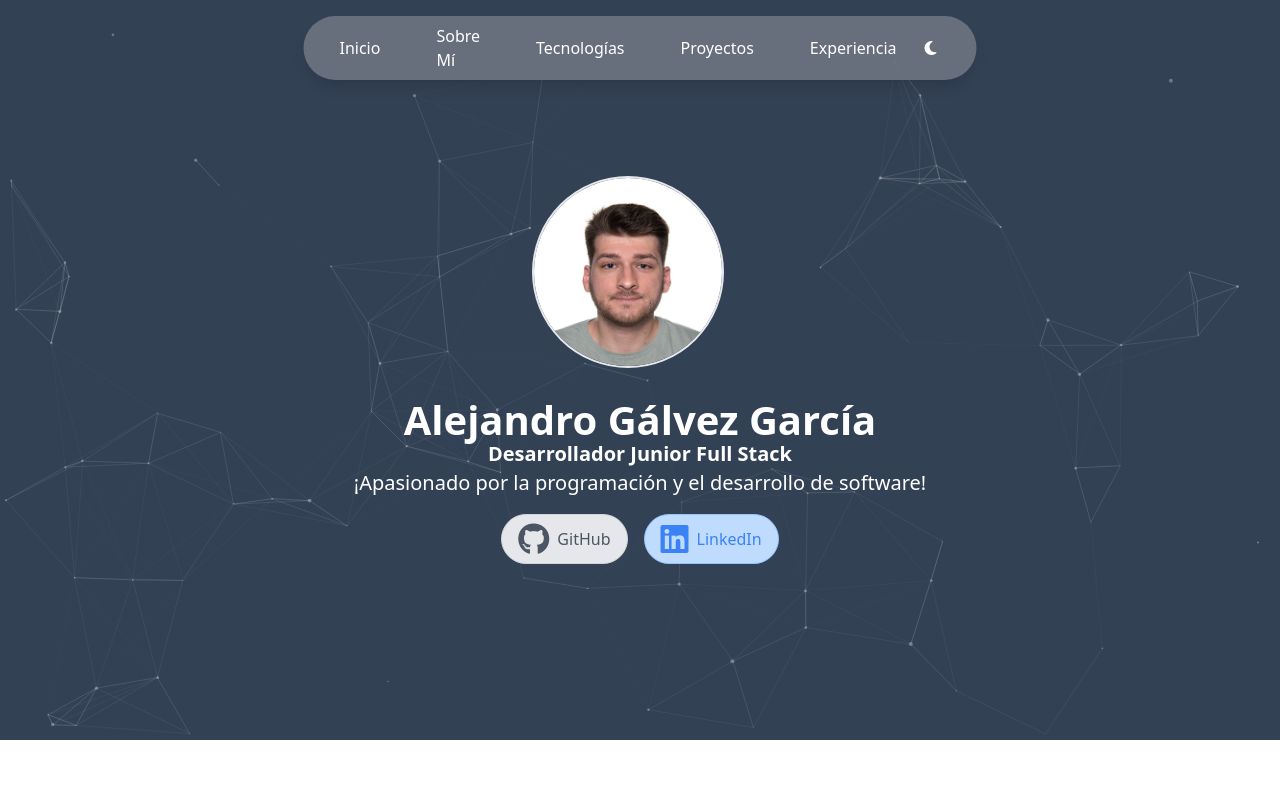
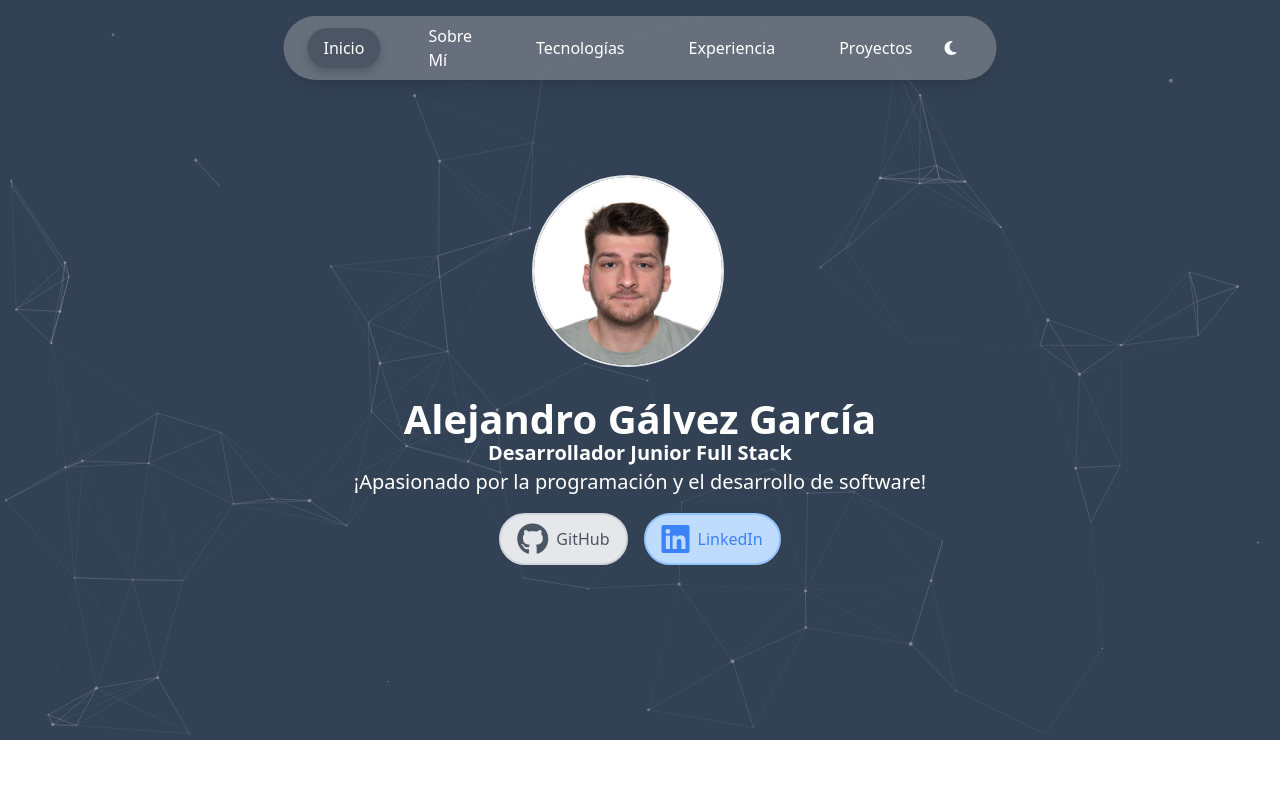
Before and after one commit to alexgg9/portfolio, an Angular app: page / in a window 1280 px wide. Shown: the top 800 px of the page. Built offline with nearby package versions, Linux system fonts and the light colour scheme.

Commit message:
FooterChangeTheme/NavbarAnimation

```diff
--- a/src/app/app.component.html
+++ b/src/app/app.component.html
@@ -1,18 +1,30 @@
+<body class="overflow-x-hidden">
   <app-navbar></app-navbar>
+
   <div id="inicio">
     <app-banner></app-banner>
   </div>
+
   <div id="sobre-mi">
     <app-about></app-about>
   </div>
+
   <div id="tecnologias">
     <app-technologies></app-technologies>
   </div>
+
+  <div id="experiencia" >
+    <app-experience></app-experience>
+  </div>
+
   <div id="proyectos">
     <app-proyects></app-proyects>
   </div>
-<div id="experiencia">
-  <app-experience></app-experience>
+
+
+  <div>
+    <app-footer></app-footer>
   </div>
 
   <router-outlet></router-outlet>
+</body>
--- a/src/app/app.component.ts
+++ b/src/app/app.component.ts
@@ -7,12 +7,13 @@ import { AboutComponent } from './components/about/about.component';
 import { ProyectsComponent } from './components/proyects/proyects.component';
 import { BannerComponent } from './components/banner/banner.component';
 import { ExperienceComponent } from './components/experience/experience.component';
+import { FooterComponent } from './components/footer/footer.component';
 
 
 @Component({
   selector: 'app-root',
   standalone: true,
-  imports: [CommonModule, RouterOutlet, TechnologiesComponent, NavbarComponent, AboutComponent, ProyectsComponent, BannerComponent, ExperienceComponent],
+  imports: [CommonModule, RouterOutlet, TechnologiesComponent, NavbarComponent, AboutComponent, ProyectsComponent, BannerComponent, ExperienceComponent, FooterComponent],
   templateUrl: './app.component.html',
   styleUrls: ['./app.component.css']
 })
--- a/src/app/components/banner/banner.component.css
+++ b/src/app/components/banner/banner.component.css
@@ -1,6 +1,7 @@
 .banner {
     position: relative;
     height: 740px;
+    width: 100%;
     display: flex;
     justify-content: center;
     align-items: center;
--- a/src/app/components/banner/banner.component.html
+++ b/src/app/components/banner/banner.component.html
@@ -9,13 +9,14 @@
         <p>¡Apasionado por la programación y el desarrollo de software!</p>
     </div>
     <div class="flex justify-center mt-4 relative z-10">
-        <a href="https://github.com/alexgg9" target="_blank" rel="noopener noreferrer" class="flex items-center bg-gray-200 text-gray-600 hover:text-gray-700 border border-gray-300 rounded-full mr-4 px-4 py-2">
+        <a href="https://github.com/alexgg9" target="_blank" rel="noopener noreferrer" class="flex items-center bg-gray-200 text-gray-600 hover:text-gray-700 border-2 border-gray-300 rounded-full mr-4 px-4 py-2 transition duration-300 transform hover:scale-105">
             <i class="fab fa-github fa-2x mr-2"></i>
             <span>GitHub</span>
         </a>
-        <a href="https://www.linkedin.com/in/alejandro-gálvez-garcía" target="_blank" rel="noopener noreferrer" class="flex items-center bg-blue-200 text-blue-500 hover:text-blue-700 border border-blue-300 rounded-full px-4 py-2">
+        <a href="https://www.linkedin.com/in/alejandro-gálvez-garcía" target="_blank" rel="noopener noreferrer" class="flex items-center bg-blue-200 text-blue-500 hover:text-blue-700 border-2 border-blue-300 rounded-full px-4 py-2 transition duration-300 transform hover:scale-105">
             <i class="fab fa-linkedin fa-2x mr-2"></i>
             <span>LinkedIn</span>
         </a>
     </div>
+
 </div>
--- /dev/null
+++ b/src/app/components/footer/footer.component.css
@@ -0,0 +1,3 @@
+.footer-icons{
+    font-size: 1.5rem;
+}
--- /dev/null
+++ b/src/app/components/footer/footer.component.html
@@ -0,0 +1,15 @@
+<footer class="footer bg-white text-black py-4">
+  <div class="max-w-screen-lg mx-auto px-4 flex items-center justify-between">
+      <div>
+          <p class="text-sm">&copy; 2024 Alejandro Gálvez García. Todos los derechos reservados.</p>
+      </div>
+      <div class="flex items-center space-x-4 text-lg footer-icons">
+          <a href="https://github.com/alexgg9" class="text-gray-500 hover:text-gray-700">
+              <i class="fab fa-github"></i>
+          </a>
+          <a href="https://www.linkedin.com/in/alejandro-gálvez-garcía" class="text-gray-500 hover:text-gray-700">
+              <i class="fab fa-linkedin"></i>
+          </a>
+      </div>
+  </div>
+</footer>
--- a/src/app/components/navbar/navbar.component.css
+++ b/src/app/components/navbar/navbar.component.css
@@ -1,5 +1,20 @@
+.nav-link {
+  transition: background-color 0.2s ease-in-out, color 0.2s ease-in-out, box-shadow 0.2s ease-in-out;
+  padding: 8px 16px;
+  text-decoration: none;
+  color: white;
+  border-radius: 20px;
+}
+
 .nav-link.active {
   background-color: #4b5563;
   color: #ffffff;
-  border-radius: 20px;
+  box-shadow: 0px 4px 10px rgba(0, 0, 0, 0.2);
 }
+
+.nav-link:hover {
+  color: #f0f0f0;
+  transform: scale(1.1);
+  background-color: rgba(75, 85, 99, 0.8);
+  box-shadow: 0px 6px 20px rgba(0, 0, 0, 0.3);
+}
--- a/src/app/components/navbar/navbar.component.html
+++ b/src/app/components/navbar/navbar.component.html
@@ -1,31 +1,34 @@
 <nav class="navbar bg-gray-500 bg-opacity-95 fixed top-0 left-1/2 transform -translate-x-1/2 w-auto p-2 rounded-full mt-4 shadow-lg z-50">
   <div class="max-w-screen-lg mx-auto px-4 flex items-center justify-between h-12">
-
-
+    <div class="glider"></div>
     <div class="flex items-center justify-between w-full md:w-auto">
       <div class="flex items-center space-x-4 md:space-x-8">
-        <a href="#inicio" class="nav-link text-white hover:text-gray-300 flex items-center px-3 py-2 rounded-md text-md font-medium">
+        <a href="#inicio" class="nav-link text-white hover:text-gray-300 flex items-center px-3 py-2 rounded-md text-md font-medium"
+          (click)="setActiveSection('inicio')" [ngClass]="{'active': sections[0].isActive}">
           <span class="hidden md:inline">Inicio</span>
           <span class="md:hidden"><i class="fas fa-home"></i></span>
         </a>
-        <a href="#sobre-mi" class="nav-link text-white hover:text-gray-300 flex items-center px-3 py-2 rounded-md text-md font-medium">
+        <a href="#sobre-mi" class="nav-link text-white hover:text-gray-300 flex items-center px-3 py-2 rounded-md text-md font-medium"
+          (click)="setActiveSection('sobre-mi')" [ngClass]="{'active': sections[1].isActive}">
           <span class="hidden md:inline">Sobre Mí</span>
           <span class="md:hidden"><i class="fas fa-user"></i></span>
         </a>
-        <a href="#tecnologias" class="nav-link text-white hover:text-gray-300 flex items-center px-3 py-2 rounded-md text-md font-medium">
+        <a href="#tecnologias" class="nav-link text-white hover:text-gray-300 flex items-center px-3 py-2 rounded-md text-md font-medium"
+          (click)="setActiveSection('tecnologias')" [ngClass]="{'active': sections[2].isActive}">
           <span class="hidden md:inline">Tecnologías</span>
           <span class="md:hidden"><i class="fas fa-laptop-code"></i></span>
         </a>
-        <a href="#proyectos" class="nav-link text-white hover:text-gray-300 flex items-center px-3 py-2 rounded-md text-md font-medium">
+        <a href="#experiencia" class="nav-link text-white hover:text-gray-300 flex items-center px-3 py-2 rounded-md text-md font-medium"
+          (click)="setActiveSection('experiencia')" [ngClass]="{'active': sections[3].isActive}">
+          <span class="hidden md:inline">Experiencia</span>
+          <span class="md:hidden"><i class="fas fa-briefcase"></i></span>
+        </a>
+        <a href="#proyectos" class="nav-link text-white hover:text-gray-300 flex items-center px-3 py-2 rounded-md text-md font-medium"
+          (click)="setActiveSection('proyectos')" [ngClass]="{'active': sections[4].isActive}">
           <span class="hidden md:inline">Proyectos</span>
           <span class="md:hidden"><i class="fas fa-project-diagram"></i></span>
         </a>
-        <a href="#experiencia" class="nav-link text-white hover:text-gray-300 flex items-center px-3 py-2 rounded-md text-md font-medium">
-          <span class="hidden md:inline">Experiencia</span>
-          <span class="md:hidden"><i class="fas fa-briefcase"></i></span>
-        </a>
       </div>
-
 
       <div class="ml-4 md:ml-0">
         <button (click)="toggleDarkMode()" class="text-white hover:text-gray-300 flex items-center px-4 py-2 rounded-md text-md font-medium focus:outline-none">
@@ -33,6 +36,5 @@
         </button>
       </div>
     </div>
-
   </div>
 </nav>
--- a/src/app/components/navbar/navbar.component.ts
+++ b/src/app/components/navbar/navbar.component.ts
@@ -1,41 +1,56 @@
 import { CommonModule } from '@angular/common';
 import { Component, EventEmitter, HostListener, Output } from '@angular/core';
+import { FormsModule } from '@angular/forms';
 import { RouterLink } from '@angular/router';
 @Component({
   selector: 'app-navbar',
   standalone: true,
-  imports: [RouterLink, CommonModule],
+  imports: [RouterLink, CommonModule, FormsModule],
   templateUrl: './navbar.component.html',
   styleUrl: './navbar.component.css'
 })
 export class NavbarComponent {
   @Output() themeChange = new EventEmitter<boolean>();
   isDarkMode = false;
+  sections = [
+    { id: 'inicio', name: 'Inicio', isActive: false, iconClass: 'fa-home' },
+    { id: 'sobre-mi', name: 'Sobre Mí', isActive: false, iconClass: 'fa-user' },
+    { id: 'tecnologias', name: 'Tecnologías', isActive: false, iconClass: 'fa-laptop-code' },
+    { id: 'experiencia', name: 'Experiencia', isActive: false, iconClass: 'fa-briefcase' },
+    { id: 'proyectos', name: 'Proyectos', isActive: false, iconClass: 'fa-project-diagram' }
+
+  ];
+
+  constructor() {}
 
   ngOnInit(): void {
     this.setActiveClass();
   }
 
   @HostListener('window:scroll', [])
-  onWindowScroll() {
+  onWindowScroll(): void {
     this.setActiveClass();
   }
 
   setActiveClass(): void {
-    const currentHash = window.location.hash;
+    const offsetMargin = 290;
+    const scrollPosition = window.pageYOffset || document.documentElement.scrollTop || document.body.scrollTop || 0;
 
-    const navLinks = document.querySelectorAll('.nav-link');
-
-    navLinks.forEach(link => {
-      if (link.getAttribute('href') === currentHash) {
-        link.classList.add('active');
-      } else {
-        link.classList.remove('active');
+    this.sections.forEach(section => {
+      const element = document.getElementById(section.id);
+      if (element) {
+        const offset = element.offsetTop;
+        const height = element.offsetHeight;
+        if (scrollPosition >= offset - offsetMargin && scrollPosition < offset + height) {
+          section.isActive = true;
+        } else {
+          section.isActive = false;
+        }
       }
     });
   }
 
-  toggleDarkMode() {
+  toggleDarkMode(): void {
     this.isDarkMode = !this.isDarkMode;
     this.themeChange.emit(this.isDarkMode);
     if (this.isDarkMode) {
@@ -45,5 +60,19 @@ export class NavbarComponent {
     }
   }
 
+  setActiveSection(sectionId: string): void {
+    this.sections.forEach(section => {
+      section.isActive = section.id === sectionId;
+    });
 
+    const element = document.getElementById(sectionId);
+    if (element) {
+      element.scrollIntoView({ behavior: 'smooth' });
+    }
+  }
+
+  getIconClass(sectionId: string): string {
+    const section = this.sections.find(sec => sec.id === sectionId);
+    return section ? section.iconClass : '';
+  }
 }
--- a/src/styles.css
+++ b/src/styles.css
@@ -63,3 +63,8 @@ html {
   body.dark-mode .experience-card time {
     color: #ffffff !important;
   }
+
+  body.dark-mode .footer {
+    background-color: #111827;
+    color: #ffffff;
+  }
```
Also changed, not shown: src/app/components/footer/footer.component.ts (added, +12 -0 lines), 1 other file (tests, documents, lock files or other folders). Lines whose indentation alone changed are shown as unchanged.
